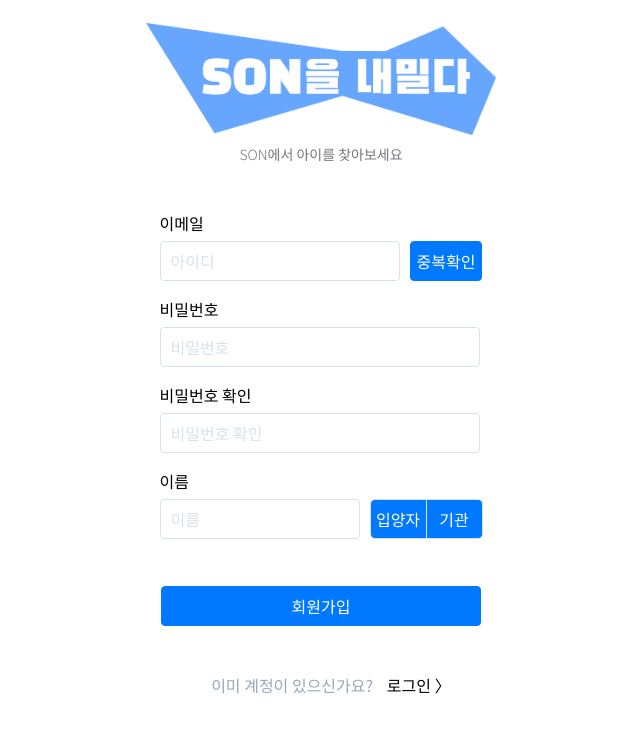
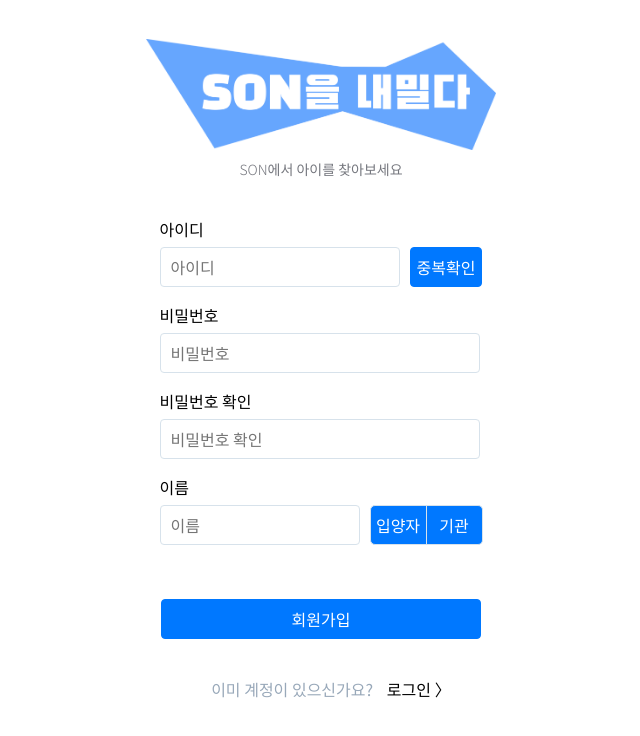
Before and after one commit to hold-SON-out/son_client, a React (Create React App) app: page /SignUP in a window 1280 px wide. Shown: the top 736 px of the page, without its empty margins (319-959 px from the left). Built offline with nearby package versions, Linux system fonts and the light colour scheme.

Commit message:
[UPDATE] SignUp

```diff
--- a/src/Pages/SignUpPage/SignUpPage.jsx
+++ b/src/Pages/SignUpPage/SignUpPage.jsx
@@ -4,6 +4,7 @@ import SignUp from "../../components/SignUp/SignUp";
 
 const SignUpPage = () => {
   const [purpose, setPurpose] = useState("ADOPTING");
+  const [show, setShow] = useState(false);
   const ChangePurposeAdopting = () => {
     setPurpose("ADOPTING");
   };
@@ -11,12 +12,15 @@ const SignUpPage = () => {
   const ChangePurposeAdopted = () => {
     setPurpose("ADOPTED");
   };
+
   return (
     <>
       <SignUp
         ChangePurposeAdopted={ChangePurposeAdopted}
         ChangePurposeAdopting={ChangePurposeAdopting}
         purpose={purpose}
+        show={show}
+        setShow={setShow}
       />
     </>
   );
--- a/src/assets/api/AuthApi.js
+++ b/src/assets/api/AuthApi.js
@@ -25,7 +25,17 @@ class AuthApi {
     };
 
     const response = await axios.post(`${SERVER}/auth/register`, body);
-    console.log(response);
+
+    return response;
+  }
+
+  async CheckId(id) {
+    const body = {
+      id,
+    };
+    console.log(id);
+    const response = await axios.post(`${SERVER}/auth/check`, body);
+
     return response;
   }
 }
--- a/src/components/SignUp/SignUP.css
+++ b/src/components/SignUp/SignUP.css
@@ -8,6 +8,7 @@
   display: flex;
   flex-direction: column;
   align-items: center;
+  margin-top: 20px;
 }
 
 .signUp-form-title-link {
@@ -58,6 +59,18 @@
   margin-bottom: 16px;
 }
 
+.signUp-form-input-item-check {
+  width: 320px;
+  height: 40px;
+  font-size: 16px;
+  border: 1px solid #d7e2eb;
+  appearance: none;
+  outline: none;
+  border-radius: 0.25rem;
+  box-sizing: border-box;
+  padding-left: 10px;
+}
+
 .signUp-form-input-email {
   display: flex;
 }
@@ -100,10 +113,6 @@
 .signUp-form-input-error {
   color: red;
   font-size: 0.7rem;
-}
-
-.signUp-form-input-item::placeholder {
-  color: #d7e2eb;
 }
 
 .signUp-form-button-item {
@@ -159,6 +168,7 @@
 .signUp-form-input-item-lastBox {
   display: flex;
   height: 40px;
+  margin-bottom: 16px;
 }
 
 .Adopted-person {
@@ -184,3 +194,12 @@
   border-top: 1px solid #d7e2eb;
   border-right: 1px solid #d7e2eb;
 }
+
+.errorMessage {
+  color: red;
+  font-size: 0.7rem;
+}
+
+.passwordCheck {
+  margin-bottom: 16px;
+}
--- a/src/components/SignUp/SignUp.jsx
+++ b/src/components/SignUp/SignUp.jsx
@@ -4,17 +4,59 @@ import { Link } from "react-router-dom";
 import Logo from "../../assets/images/logo.jpg";
 import useInput from "../../Hooks/useInput";
 import AuthApi from "../../assets/api/AuthApi";
-const SignUp = (ChangePurposeAdopted, ChangePurposeAdopting, purpose) => {
-  const id = useInput("");
-  const password = useInput("");
-  const checkPassword = useInput("");
-  const name = useInput("");
+import { useEffect } from "react";
+const SignUp = ({
+  ChangePurposeAdopted,
+  ChangePurposeAdopting,
+  purpose,
+  show,
+  setShow,
+}) => {
+  const id = useInput(null);
+  const password = useInput(null);
+  const checkPassword = useInput(null);
+  const name = useInput(null);
+  const agency = useInput(null);
+  const area = useInput(null);
 
+  useEffect(() => {
+    onChangeCheckPassword();
+  });
+
+  const onChangeCheckPassword = () => {
+    if (password.value === checkPassword.value) {
+      setShow(true);
+    } else {
+      setShow(false);
+    }
+  };
+
+  const tryCheckId = async () => {
+    try {
+      if (!id.value) {
+        alert("아이디를 입력하지 않았습니다");
+      } else {
+        const response = await AuthApi.CheckId(id.value);
+        console.log(response);
+      }
+    } catch (e) {
+      console.log(e);
+    }
+  };
   const trySignUp = async () => {
     try {
-      if (!id || !password || !checkPassword || !name) {
+      if (show === false) {
+        alert("비밀번호가 일치하지 않습니다");
+      }
+      if (purpose === "ADOPTING") {
+        if (
+          !id.value ||
+          !password.value ||
+          !checkPassword.value ||
+          !name.value
+        ) {
           alert("입력하지 않은 칸이 존재합니다");
-      }
+        } else {
           const response = AuthApi.SignUp(
             id.value,
             password.value,
@@ -22,6 +64,29 @@ const SignUp = (ChangePurposeAdopted, ChangePurposeAdopting, purpose) => {
             purpose
           );
           console.log(response);
+        }
+      } else {
+        if (
+          !id.value ||
+          !password.value ||
+          !checkPassword.value ||
+          !name.value ||
+          !agency.value ||
+          !area.value
+        ) {
+          alert("입력하지 않은 칸이 존재합니다");
+        } else {
+          const response = AuthApi.SignUp(
+            id.value,
+            password.value,
+            name.value,
+            purpose,
+            agency.value,
+            area.value
+          );
+          console.log(response);
+        }
+      }
     } catch (e) {
       console.log(e);
     }
@@ -39,7 +104,7 @@ const SignUp = (ChangePurposeAdopted, ChangePurposeAdopting, purpose) => {
             </div>
           </div>
           <div className="signUp-form-input">
-            <div className="signUp-form-input-title">이메일</div>
+            <div className="signUp-form-input-title">아이디</div>
             <div className="signUp-form-input-email">
               <input
                 className="signUp-form-input-item email-input"
@@ -48,7 +113,10 @@ const SignUp = (ChangePurposeAdopted, ChangePurposeAdopting, purpose) => {
                 {...id}
               />
               <div className="signUp-form-input-button">
-                <button className="signUp-form-input-button-item email-button">
+                <button
+                  className="signUp-form-input-button-item email-button"
+                  onClick={tryCheckId}
+                >
                   중복확인
                 </button>
               </div>
@@ -60,13 +128,20 @@ const SignUp = (ChangePurposeAdopted, ChangePurposeAdopting, purpose) => {
               placeholder="비밀번호"
               {...password}
             />
+            <div className="passwordCheck">
               <div className="signUp-form-input-title">비밀번호 확인</div>
               <input
-              className="signUp-form-input-item"
+                className="signUp-form-input-item-check"
                 type="text"
                 placeholder="비밀번호 확인"
                 {...checkPassword}
               />
+              {show === false && (
+                <div className="errorMessage" name="errorDiv">
+                  비밀번호가 일치하지 않습니다.
+                </div>
+              )}
+            </div>
             <div className="signUp-form-input-title">이름</div>
             <div className="signUp-form-input-item-lastBox">
               <input
@@ -82,9 +157,29 @@ const SignUp = (ChangePurposeAdopted, ChangePurposeAdopting, purpose) => {
                 기관
               </div>
             </div>
+            {purpose === "ADOPTED" && (
+              <div>
+                <div className="signUp-form-input-title">기관명</div>
+                <input
+                  type="text"
+                  placeholder="보육원 이름"
+                  className="signUp-form-input-item"
+                  {...agency}
+                />
+                <div className="signUp-form-input-title">지역</div>
+                <input
+                  type="text"
+                  placeholder="해당 지역"
+                  className="signUp-form-input-item"
+                  {...area}
+                />
+              </div>
+            )}
           </div>
           <div className="signUp-form-button">
-            <button className="signUp-form-button-item">회원가입</button>
+            <button className="signUp-form-button-item" onClick={trySignUp}>
+              회원가입
+            </button>
           </div>
           <div className="signUp-form-signIn">
             <span className="signUp-form-signIn-item">
```
Lines whose indentation alone changed are shown as unchanged.
